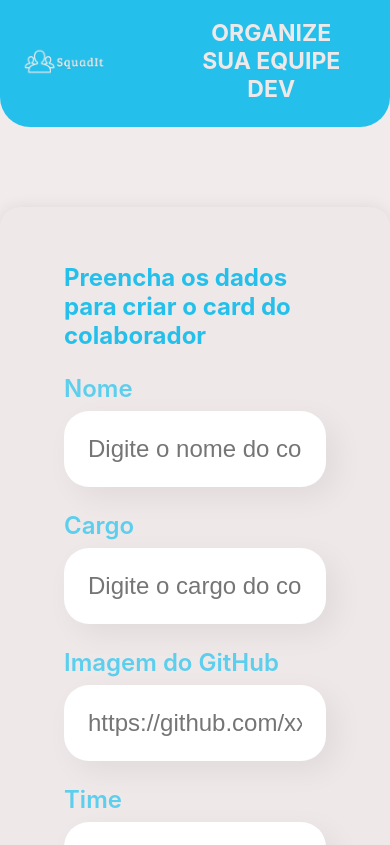
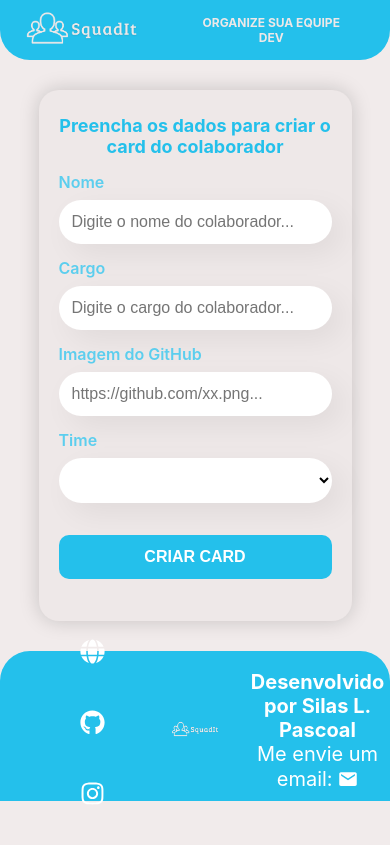
Before and after one commit to slpascoal/SquadIt, a React (Create React App) app: page / in a window 390 px wide. Shown: the top 845 px of the page. Built offline with nearby package versions, Linux system fonts and the light colour scheme.

Commit message:
Inicio da Responsovidade

```diff
--- a/src/componentes/Banner/Banner.css
+++ b/src/componentes/Banner/Banner.css
@@ -10,7 +10,14 @@
 .banner .imagem{
     width: 25%;
     align-self: center;
+
+    @media (max-width:768px) {
+        width: 35%;
+        align-self: center;
+    }
 }
+
+
 
 .banner .descricaoHeader{
     padding-bottom: 5px;
@@ -25,6 +32,11 @@
     color: #eee8e8;
     text-transform: uppercase;
     font-size: 23px;
+
+    @media (max-width:768px) {
+        font-size: 12px;
+        padding-top: 5px;
+    }
 }
 
 .banner img {
--- a/src/componentes/Botao/Botao.css
+++ b/src/componentes/Botao/Botao.css
@@ -11,6 +11,11 @@
     width: 100%;
     text-transform: uppercase;
     transition: 1s;
+
+    @media (max-width:768px) {
+        font-size: 16px;
+        padding: 13px;
+    }
 }
 
 .botao:hover {
@@ -19,4 +24,8 @@
     background-color: #FFF;
     color: #24c0eb;
     border: 1px solid #24c0eb;
+
+    @media (max-width:768px) {
+        transform: scale(1.04);
+    }
 }
--- a/src/componentes/CampoTexto/CampoTexto.css
+++ b/src/componentes/CampoTexto/CampoTexto.css
@@ -1,6 +1,9 @@
 .campo-texto {
     margin: 24px 0;
 
+    @media (max-width:768px) {
+        margin: 14px 0;
+    }
 }
 
 .campo-texto label {
@@ -9,6 +12,10 @@
     font-size: 24px;
     color: #5cceee;
     font-weight:600;
+
+    @media (max-width:768px) {
+        font-size: 16px;
+    }
 }
 
 .campo-texto input {
@@ -20,4 +27,9 @@
     padding: 24px;
     box-sizing: border-box;
     border-radius: 25px;
+
+    @media (max-width:768px) {
+        font-size: 16px;
+        padding: 13px;
+    }
 }
--- a/src/componentes/Formulario/Formulario.css
+++ b/src/componentes/Formulario/Formulario.css
@@ -2,6 +2,10 @@
     display: flex;
     justify-content: center;
     margin: 80px 0;
+
+    @media (max-width:768px) {
+        margin: 30px 0;
+    }
 }
 
 .formulario form {
@@ -10,8 +14,19 @@
     border-radius: 20px;
     padding: 36px 64px;
     box-shadow: 0px 0px 16px rgba(0,0,0, 0.08);
+
+    @media (max-width:768px) {
+        max-width: 70%;
+        padding: 10px 20px;
+        box-shadow: 0px 0px 20px rgba(0, 0, 0, 0.178);
+    }
 }
 
 .formulario h2{
     color: #24c0eb;
+
+    @media (max-width:768px) {
+        font-size: 18px;
+        text-align: center;
+    }
 }
--- a/src/componentes/ListaSuspensa/ListaSuspensa.css
+++ b/src/componentes/ListaSuspensa/ListaSuspensa.css
@@ -4,6 +4,10 @@
     font-size: 24px;
     color: #5cceee;
     font-weight:600;
+
+    @media (max-width:768px) {
+        font-size: 16px;
+    }
 }
 
 .lista-suspensa select {
@@ -15,4 +19,9 @@
     padding: 24px;
     box-sizing: border-box;
     border-radius: 25px;
+
+    @media (max-width:768px) {
+        font-size: 16px;
+        padding: 13px;
+    }
 }
--- a/src/componentes/Rodape/Rodape.css
+++ b/src/componentes/Rodape/Rodape.css
@@ -1,4 +1,6 @@
 .rodape {
+    position: relative;
+
     background-color: #24c0eb;
 
     height: 150px;
@@ -9,6 +11,8 @@
 
     border-radius: 30px 30px 0px 0px;
     padding: 0px 20px;
+
+
 }
 
 .rodape .redesSociais{
```
Also changed, not shown: src/index.css (line endings or trailing spaces).
